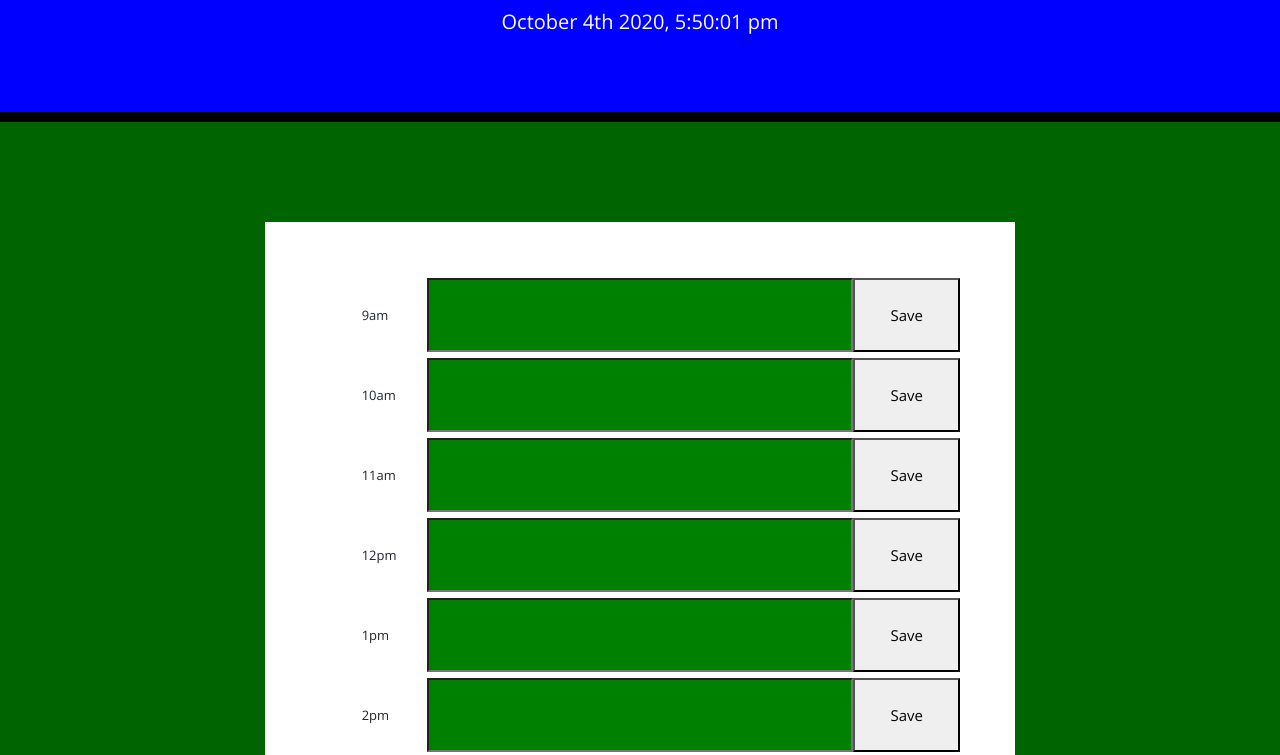
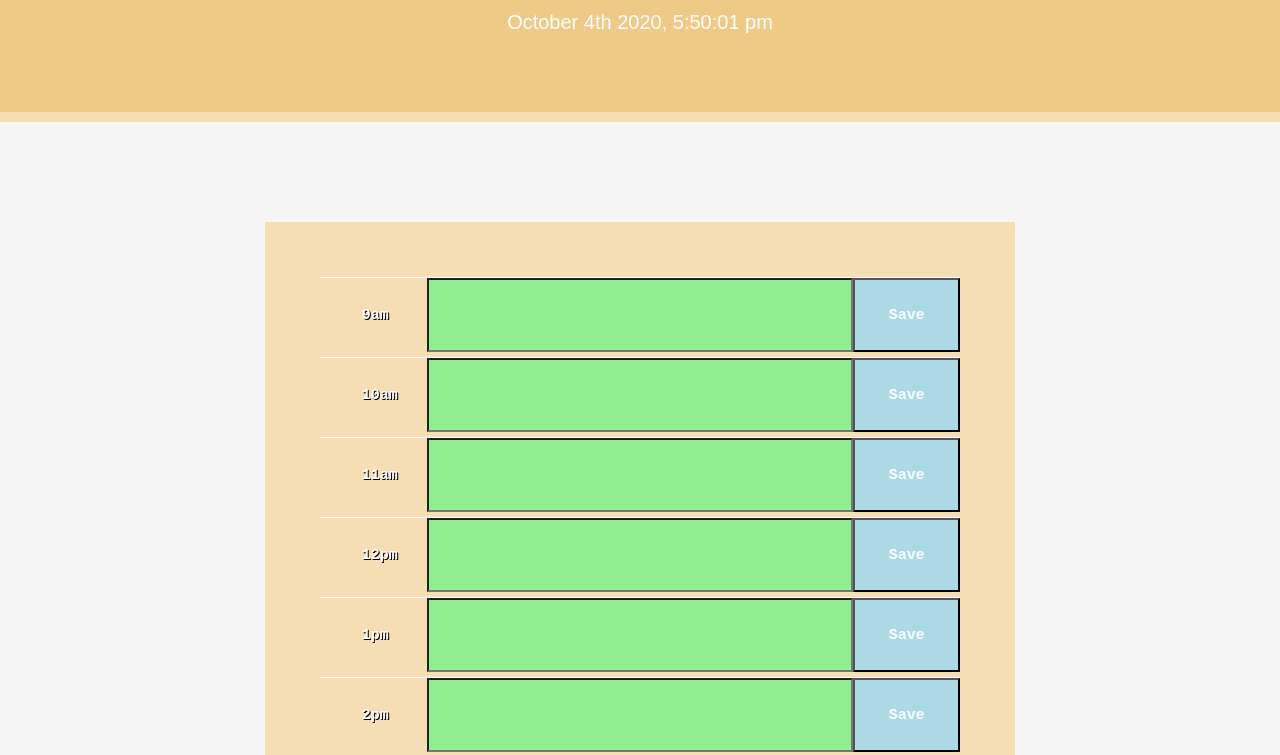
Before and after one commit to aaray12/HW5_Day-Planner_AR, a plain HTML site: page index.html in a window 1280 px wide. Shown: the part 182-937 px from the top of the page. Drawn offline with nearby package versions, Linux system fonts and the light colour scheme.

Commit message:
Added come style customization

```diff
--- a/script.js
+++ b/script.js
@@ -1,3 +1,4 @@
+$(document).ready(function(){
 //setting date on top of html
 var date = document.querySelector("#currentDay");
 function currentTime()  {
@@ -110,23 +111,13 @@ function getColor(){
     console.log(moment().format("h"))
     for (i = 9; i < 18; i++){
         if (i> currentHour){
-        $("#-"+i).attr("style", "background-color: green")
+        $("#-"+i).attr("style", "background-color: lightgreen")
     }
     else if ( i < currentHour){
-        $("#-"+i).attr("style", "background-color: red")
+        $("#-"+i).attr("style", "background-color: #ffcccb")
     }
     }
 }
 
-// for (i = 9; i < 18; i++){
-//     if (i> currentHour){
-//     $("#"+i).attr("style", "background-color: green")
-// }
-// else if ( i = currentHour){
-//     $("#"+i).attr("style", "background-color: lightgrey")
-// }
-// else if ( i> currentHour){
-//     $("#"+i).attr("style", "background-color: blue")
-// }
-// }
 getColor();
+})
--- a/style.css
+++ b/style.css
@@ -2,7 +2,8 @@ body {
   font-family: 'Open Sans', sans-serif;
   font-size: 16px;
   line-height: 1;
-  background-color: darkgreen;
+  background-color: whitesmoke;
+  font-family: 'Josefin Sans', sans-serif;
 }
 textarea{
   background: transparent;
@@ -15,10 +16,10 @@ textarea{
 
 .jumbotron {
   text-align: center;
-  background-color: blue;
+  background-color: #efca86;
   color: white;
   border-radius: 0;
-  border-bottom: 10px solid black;
+  border-bottom: 10px solid wheat;
 }
 
 .description{
@@ -48,12 +49,11 @@ textarea{
 }
 
 .present {
-  background-color: #ff6961;
+
   color: white;
 }
 
 .future {
-  background-color: #77dd77;
   color: white;
 }
 
@@ -74,6 +74,10 @@ textarea{
   margin-bottom: 100px;
   margin-top: 100px;
   padding: 50px;
+  background-color: wheat;
+  color: white;
+  text-shadow: 1px 1px #000000;
+
 }
 form{
   background-color: white;
@@ -89,6 +93,14 @@ form{
 .time-style{
 padding-top: 0px;
 margin: auto;
-font-size: 13px;
+font-size: 15px;
+font-family: 'Roboto Mono', monospace;
+font-weight: bolder;
 
 }
+button{
+  background-color: lightblue;
+  color: white;
+  font-family: 'Roboto Mono', monospace;
+font-weight: bolder;
+}
```
